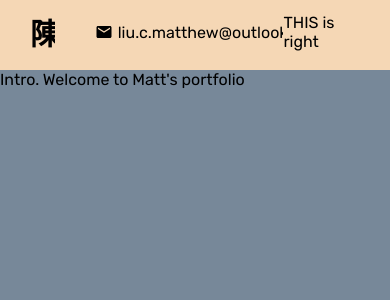
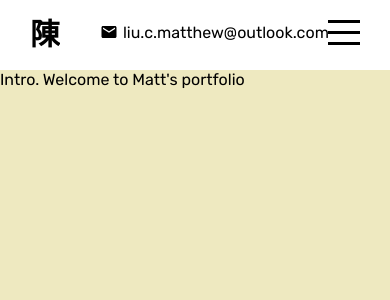
Before and after one commit to hey-chan/portfolio-v2.0, a React (Create React App) app: page / in a window 390 px wide. Shown: the top 300 px of the page. Built offline with nearby package versions, Linux system fonts and the light colour scheme.

Commit message:
Animated hamburger button

```diff
--- a/src/App.js
+++ b/src/App.js
@@ -1,4 +1,4 @@
-import React from 'react'
+import React, {useState} from 'react'
 import Intro from './components/intro/Intro.js'
 import AboutMe from './components/aboutme/AboutMe.js'
 import Contact from './components/contact/Contact.js'
@@ -7,9 +7,10 @@
 import './app.scss'
 
 const App = () => {
+  const [menuOpen, setMenuOpen] = useState(false);
   return (
     <div className='app' >
-      <Navbar />
+      <Navbar menuOpen={menuOpen} setMenuOpen={setMenuOpen} />
       {/* Hello, and welcome to Matthew's portfolio. This is a work in progress. */}
       <div className='section'>
         <Intro />
--- a/src/app.scss
+++ b/src/app.scss
@@ -21,10 +21,4 @@
     }
   }
 
-  .footer{
-    width: 100%;
-    height: 70px;
-    bottom: 0;
-  }
-
 }
--- a/src/components/intro/intro.scss
+++ b/src/components/intro/intro.scss
@@ -1,3 +1,3 @@
 .intro{
-  background-color: lightslategray;
+  background-color: rgb(238, 233, 192);
 }
--- a/src/components/navbar/Navbar.js
+++ b/src/components/navbar/Navbar.js
@@ -1,9 +1,9 @@
 import './navbar.scss'
 import EmailIcon from '@mui/icons-material/Email';
 
-export default function Navbar() {
+export default function Navbar({menuOpen, setMenuOpen}) {
   return (
-    <div className="navbar">
+    <div className={"navbar " + (menuOpen && "active")}>
       <div className="wrapper">
         <div className="left">
           <a href="#intro" className="logo">陳</a>
@@ -13,7 +13,12 @@
           </div>
         </div>
         <div className="right">
-          <p>THIS is right</p>
+          <div className="hamburger" onClick={()=> setMenuOpen(!menuOpen)}>
+            <span className="line1"></span>
+            <span className="line2"></span>
+            <span className="line3"></span>
+          </div>
+            {/* <p>THIS is right</p> */}
         </div>
       </div>
     </div>
--- a/src/components/navbar/navbar.scss
+++ b/src/components/navbar/navbar.scss
@@ -8,6 +8,7 @@
   position: fixed;
   top: 0;
   z-index: 2;
+  transition: all 1s ease;
 
   .wrapper{
     padding: 10px 30px;
@@ -38,4 +39,45 @@
       }
     }
   }
+  .right{
+
+    .hamburger{
+      width: 32px;
+      height: 25px;
+      display: flex;
+      flex-direction: column;
+      justify-content: space-between;
+      cursor: pointer;
+
+      span{
+        width: 100%;
+        height: 3px;
+        background-color: black;
+        transform-origin: left;
+        transition: all 1s ease ;
+      }
+    }
+  }
+  &.active{
+    background-color: black;
+    color: white;
+
+    .hamburger{
+      span{
+        &:first-child{
+          background-color: white;
+          transform: rotate(45deg);
+        }
+        &:nth-child(2){
+          opacity: 2;
+          background-color: black;
+        }
+        &:last-child{
+          background-color: white;
+          transform: rotate(-45deg);
+        }
+      }
+    }
+  }
+
 }
--- a/src/global.scss
+++ b/src/global.scss
@@ -1 +1,2 @@
-$mainColor: #f5d7b5;
+$mainColor: white;
+// #f5d7b5x
```
